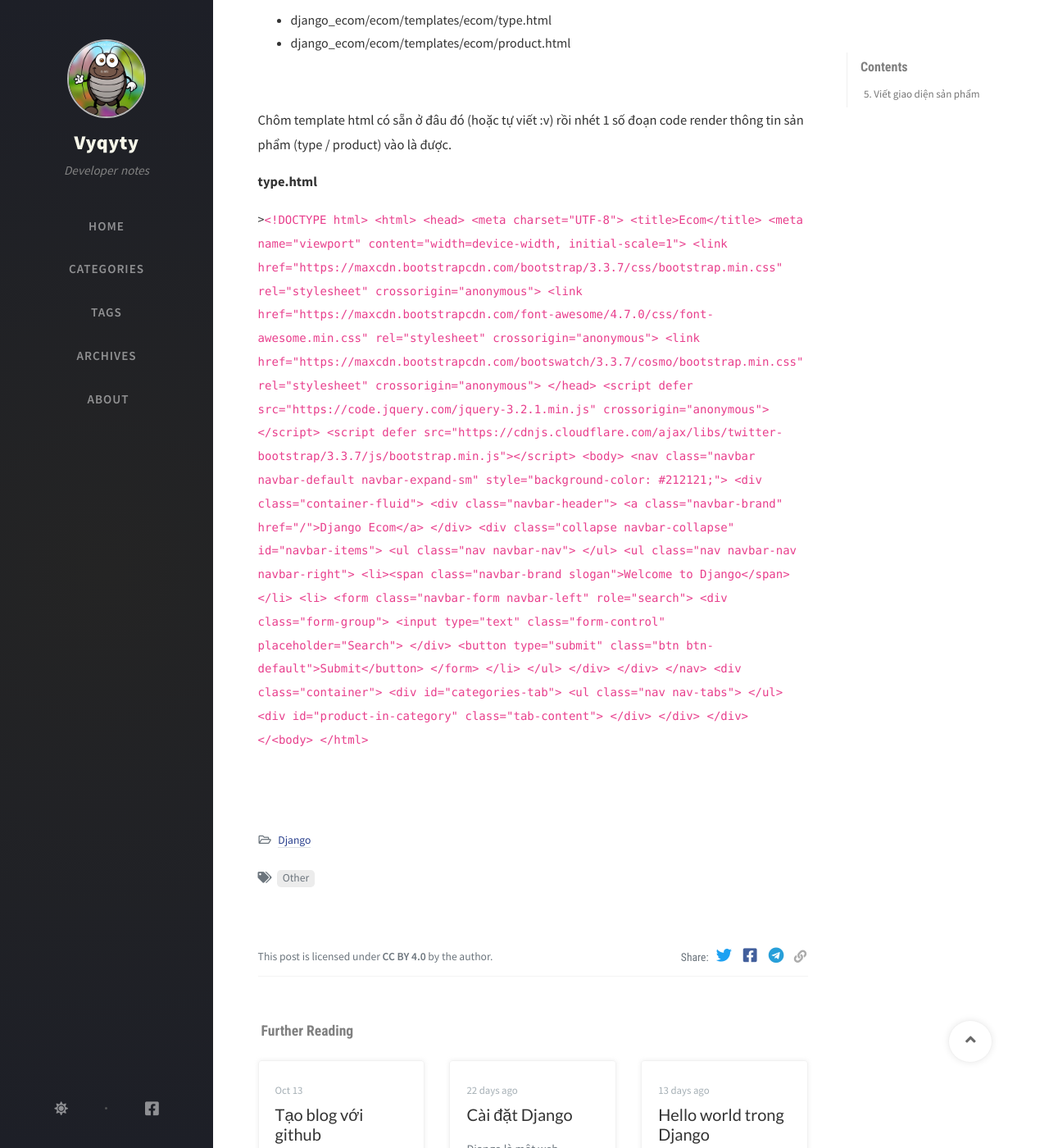
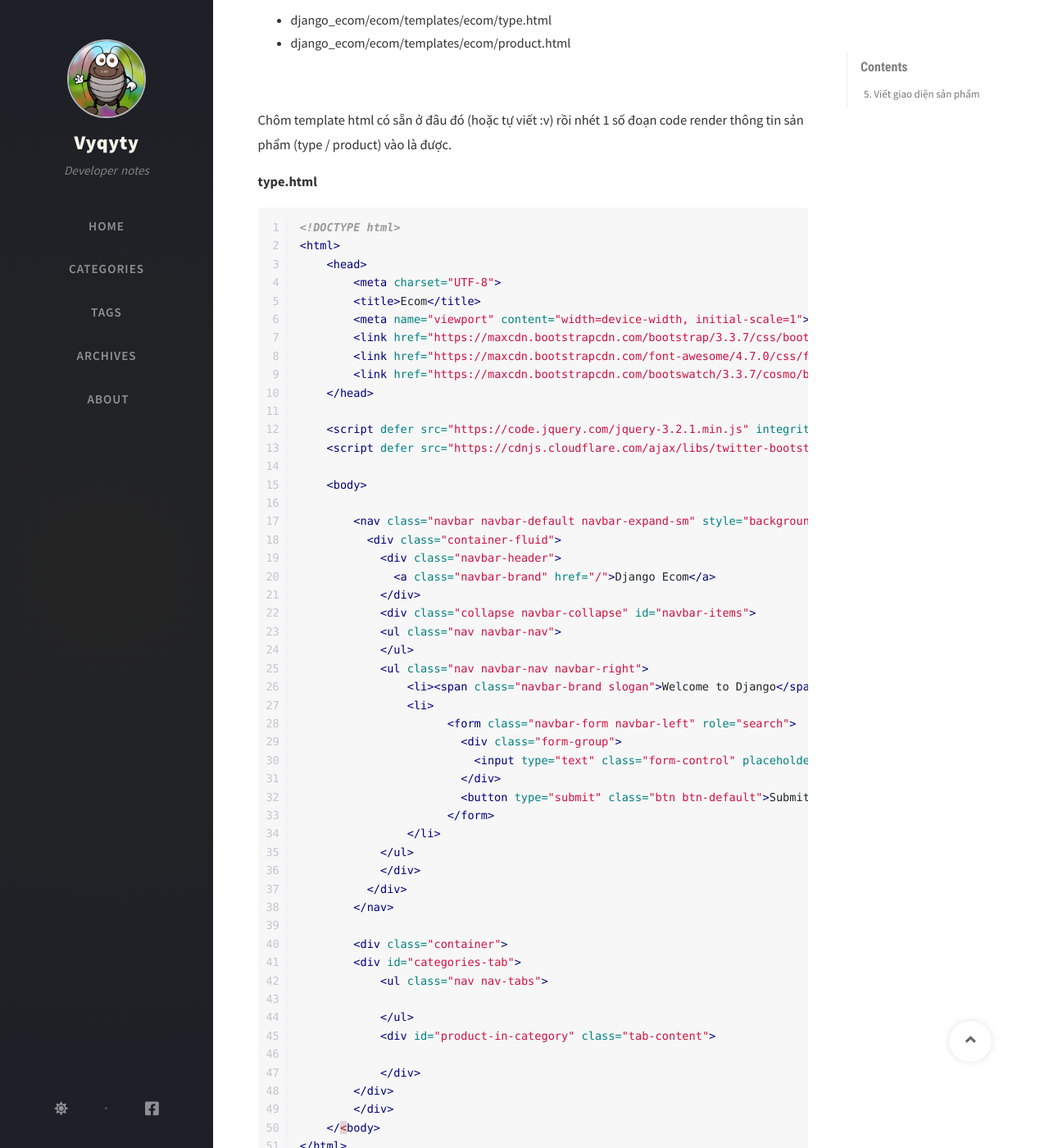
Before and after one commit to vyqyty/vyqyty.github.io, a Jekyll site: the page built from _posts/2020-11-24-web-ban-hang-don-gian-trong-django-p2.md, in a window 1280 px wide and 1400 px high, scrolled down 1025 px. Shown: the whole window at 82% size. Built offline with Jekyll 4.4.1, drawn with Linux system fonts in a browser that asks for light colours; nearby versions of some CDN libraries; comment, search, counter and statistics services are not loaded.

Commit message:
Update 2020-11-24-web-ban-hang-don-gian-trong-django-p2.md

````diff
--- a/_posts/2020-11-24-web-ban-hang-don-gian-trong-django-p2.md
+++ b/_posts/2020-11-24-web-ban-hang-don-gian-trong-django-p2.md
@@ -49,7 +49,7 @@
 
 **type.html**
 
-```html\
+```html
 <!DOCTYPE html>
 <html>
     <head>
@@ -117,6 +117,7 @@
                 {% else %}
                     <div class="tab-pane fade" id="{{ type.name | slugify }}">
                 {% endif %}
+                        ```
                         <div class="row post-grid">
                             {% for product in type.product_set.all %}
                                 {% if product.quantity > 0 %}
@@ -136,6 +137,7 @@
                                 {% endif %}
                             {% endfor %}
                         </div>
+                        ```
                     </div>
             {% endfor %}
             </div>
````
